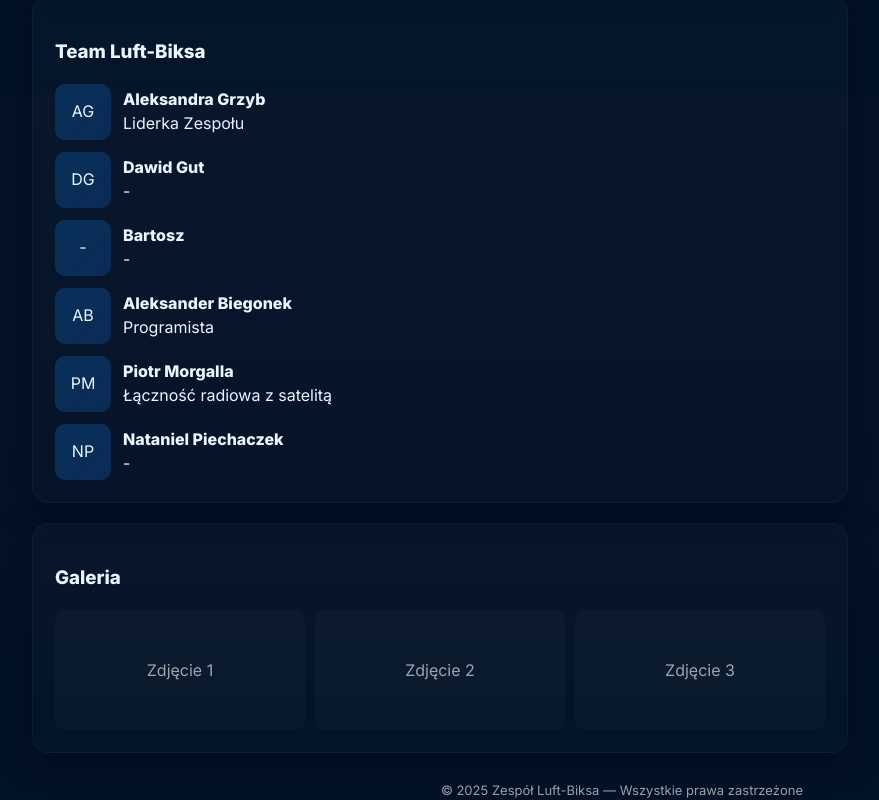
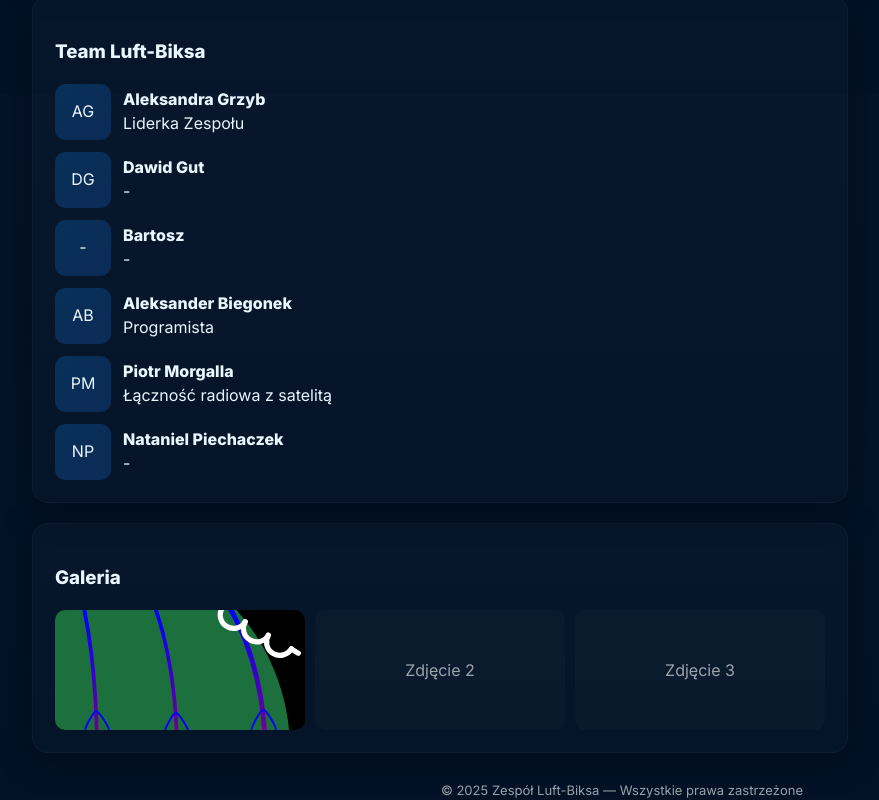
Before and after one commit to pmcc727/Luft-Biksa, a plain HTML site: page docs/index.html in a window 1280 px wide. Shown: the part 706-1506 px from the top of the page, without its empty margins (18-897 px from the left). Drawn offline with Linux system fonts and the light colour scheme.

Commit message:
Update index.html

```diff
--- a/docs/index.html
+++ b/docs/index.html
@@ -195,7 +195,7 @@
         <div class="card" style="margin-top:20px;">
           <h3>Galeria</h3>
           <div class="gallery" style="margin-top:10px">
-            <div class="photo">Zdjęcie 1</div>
+            <div class="photo"><img src="./logo.svg" alt="Logo projektu"/></div>
             <div class="photo">Zdjęcie 2</div>
             <div class="photo">Zdjęcie 3</div>
           </div>
```
